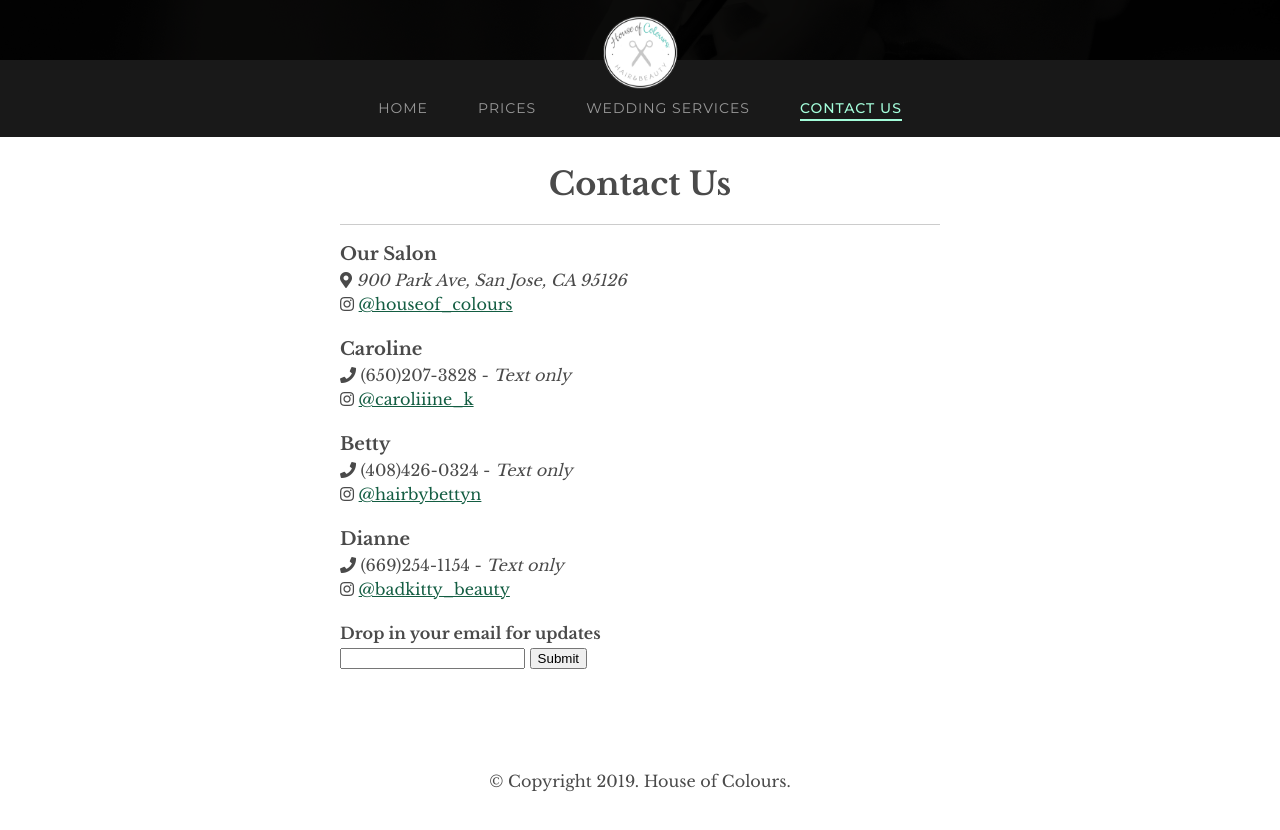
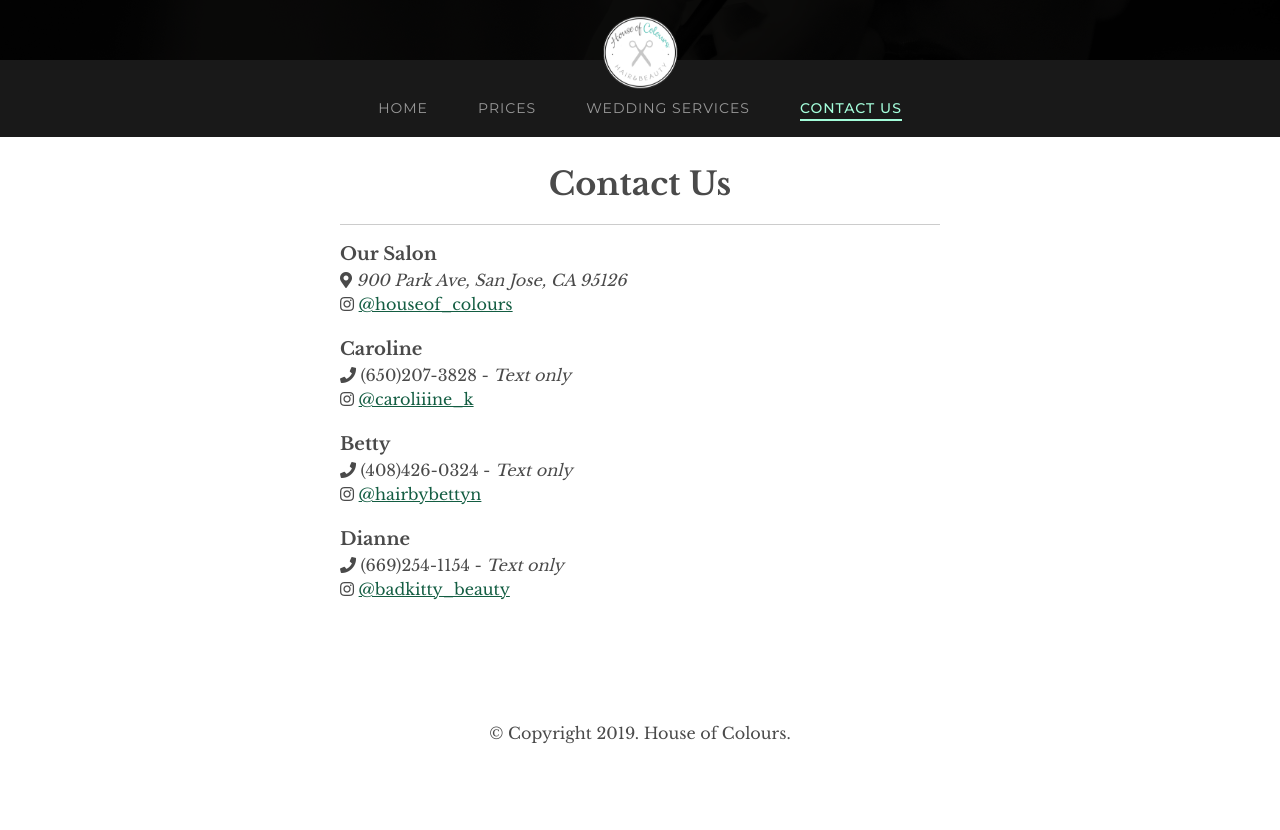
Before and after one commit to annabelletsai/si539, a plain HTML site: page contact_page.html in a window 1280 px wide. Drawn offline with nearby package versions, Linux system fonts and the light colour scheme.

Commit message:
Add files via upload

```diff
--- a/contact_page.html
+++ b/contact_page.html
@@ -53,11 +53,6 @@
         <h3>Dianne</h3>
         <p class="phone"><i class="fas fa-phone"></i> (669)254-1154 - <em>Text only</em></p>
         <p><i class="fab fa-instagram"></i> <a href="https://www.instagram.com/badkitty_beauty/">@badkitty_beauty</a></p>
-        <h4> Drop in your email for updates</h4>
-          <form> <!--my input form! -->
-            <input type="text" required>
-            <input type="submit" value="Submit">
-          </form>
       </section>
     </div>
   </main>
```
